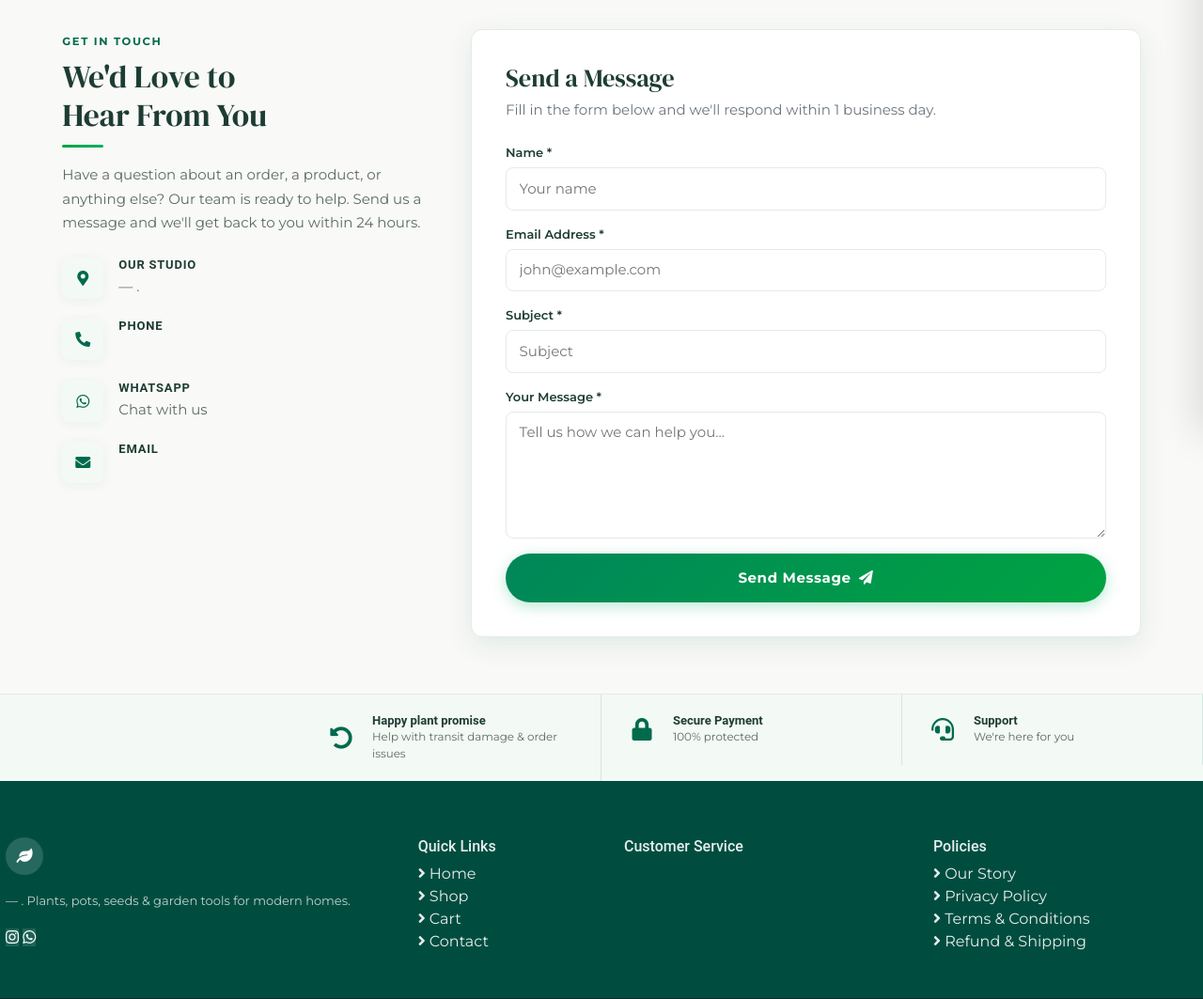
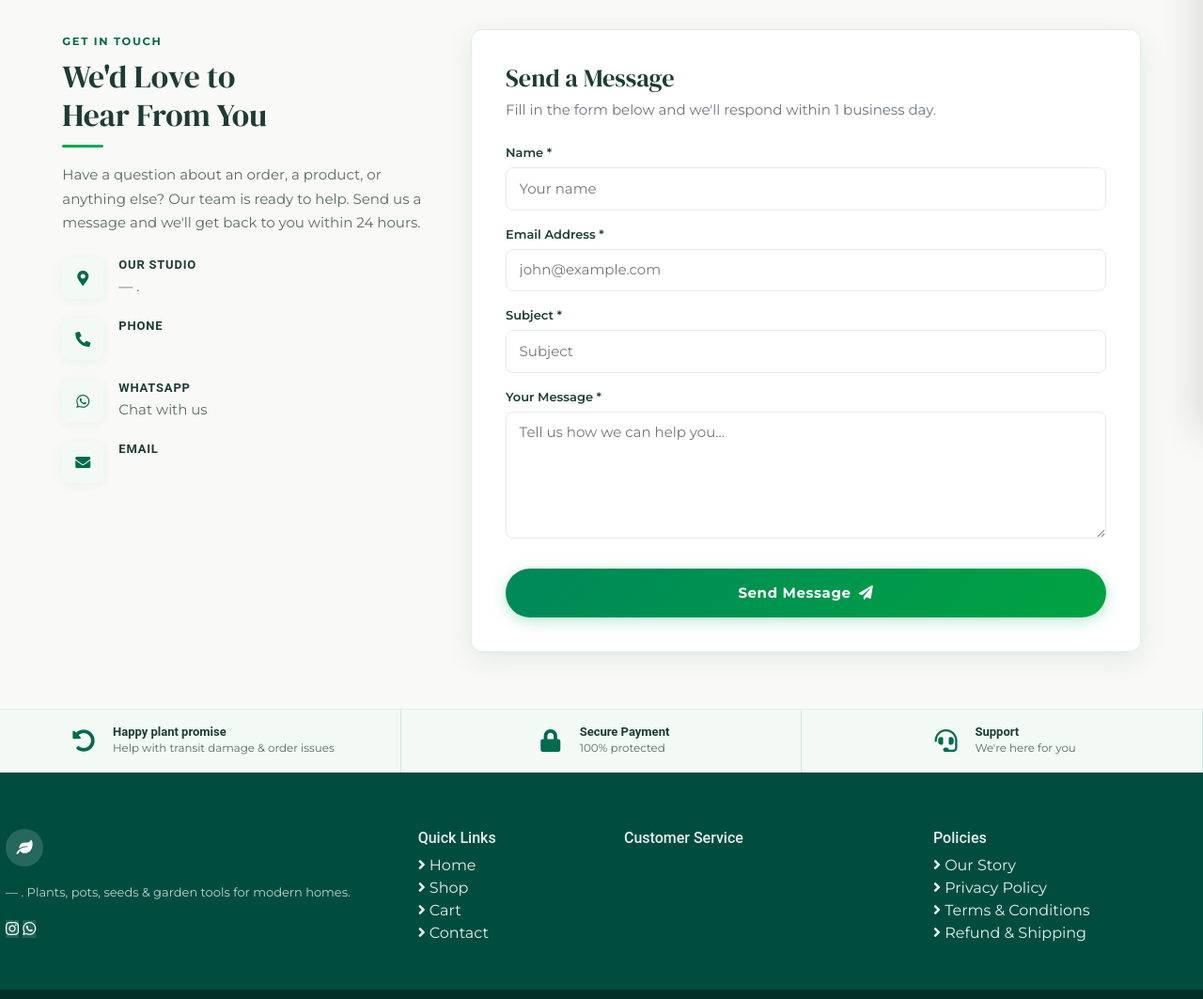
Before and after one commit to bthinkxdev/plants99, a Django app: template templates/pages/contact.html in a window 1280 px wide. Shown: the part 339-1402 px from the top of the page at 94% size. Run offline with Django 5.2, Linux system fonts and the light colour scheme; the template is opened without the code that fills it, so the values that code supplies are empty; some libraries are stand-ins or nearby versions.

Commit message:
Implement Cloudflare integration and Fixed footer and style alignments

```diff
--- a/templates/admin_panel/login.html
+++ b/templates/admin_panel/login.html
@@ -48,6 +48,11 @@
                     </div>
                 </div>
 
+                {% if captcha_site_key %}
+                <script src="https://challenges.cloudflare.com/turnstile/v0/api.js" async defer></script>
+                <div class="cf-turnstile" data-sitekey="{{ captcha_site_key }}" style="margin-bottom: 1rem;"></div>
+                {% endif %}
+
                 <button type="submit" class="btn btn-primary" style="width: 100%;">
                     <i class="fas fa-sign-in-alt"></i>
                     <span>Login</span>
--- a/templates/pages/checkout.html
+++ b/templates/pages/checkout.html
@@ -229,6 +229,10 @@
                         <button type="submit" id="placeOrderBtn" class="btn btn-secondary">
                             <i class="fas fa-lock me-2"></i> <span id="placeOrderBtnText">Place Order</span> — &#8377;<span id="placeOrderTotal">{{ totals.total|floatformat:0 }}</span>
                         </button>
+                        {% if captcha_site_key %}
+                        <script src="https://challenges.cloudflare.com/turnstile/v0/api.js" async defer></script>
+                        <div class="cf-turnstile" data-sitekey="{{ captcha_site_key }}" style="margin-bottom: 1rem;"></div>
+                        {% endif %}
                     </div>
                 </div>
             </div>
--- a/templates/pages/contact.html
+++ b/templates/pages/contact.html
@@ -101,6 +101,12 @@
                                 {% if form.message.errors %}<div class="text-danger small mt-1">{{ form.message.errors.0 }}</div>{% endif %}
                             </div>
                             <div class="col-12">
+                                {% if captcha_site_key %}
+                                <script src="https://challenges.cloudflare.com/turnstile/v0/api.js" async defer></script>
+                                <div class="cf-turnstile" data-sitekey="{{ captcha_site_key }}"></div>
+                                {% endif %}
+                            </div>
+                            <div class="col-12">
                                 <button type="submit" class="btn-contact-submit w-100">
                                     Send Message <i class="fas fa-paper-plane ms-2"></i>
                                 </button>
--- a/templates/partials/_footer.html
+++ b/templates/partials/_footer.html
@@ -2,26 +2,23 @@
 <div class="services-strip">
     <div class="container px-0">
         <div class="row g-0">
-            <div class="col-6 col-md-3">
-                {% comment %} <div class="service-item">
-                    <i class="fas fa-shipping-fast"></i>
-                    <div><h6>Free delivery</h6><p>On orders over ₹999</p></div>
-                </div> {% endcomment %}
-            </div>
-            <div class="col-6 col-md-3">
-                <div class="service-item">
+            {% comment %} <div class="col-6 col-md-3">
+                reserved service slot
+            </div> {% endcomment %}
+            <div class="col-6 col-md-4">
+                <div class="service-item" style="display:flex; align-items:center; justify-content:center; gap:12px; padding:16px; text-align:left;">
                     <i class="fas fa-undo-alt"></i>
                     <div><h6>Happy plant promise</h6><p>Help with transit damage &amp; order issues</p></div>
                 </div>
             </div>
-            <div class="col-6 col-md-3">
-                <div class="service-item">
+            <div class="col-6 col-md-4">
+                <div class="service-item" style="display:flex; align-items:center; justify-content:center; gap:12px; padding:16px; text-align:left;">
                     <i class="fas fa-lock"></i>
                     <div><h6>Secure Payment</h6><p>100% protected</p></div>
                 </div>
             </div>
-            <div class="col-6 col-md-3">
-                <div class="service-item service-item--last">
+            <div class="col-12 col-md-4">
+                <div class="service-item service-item--last" style="display:flex; align-items:center; justify-content:center; gap:12px; padding:16px; text-align:left;">
                     <i class="fas fa-headset"></i>
                     <div><h6>Support</h6><p>We're here for you</p></div>
                 </div>
```
Also changed, not shown: app/admin_views.py (+10 -2 lines), app/views.py (+16 -0 lines).
